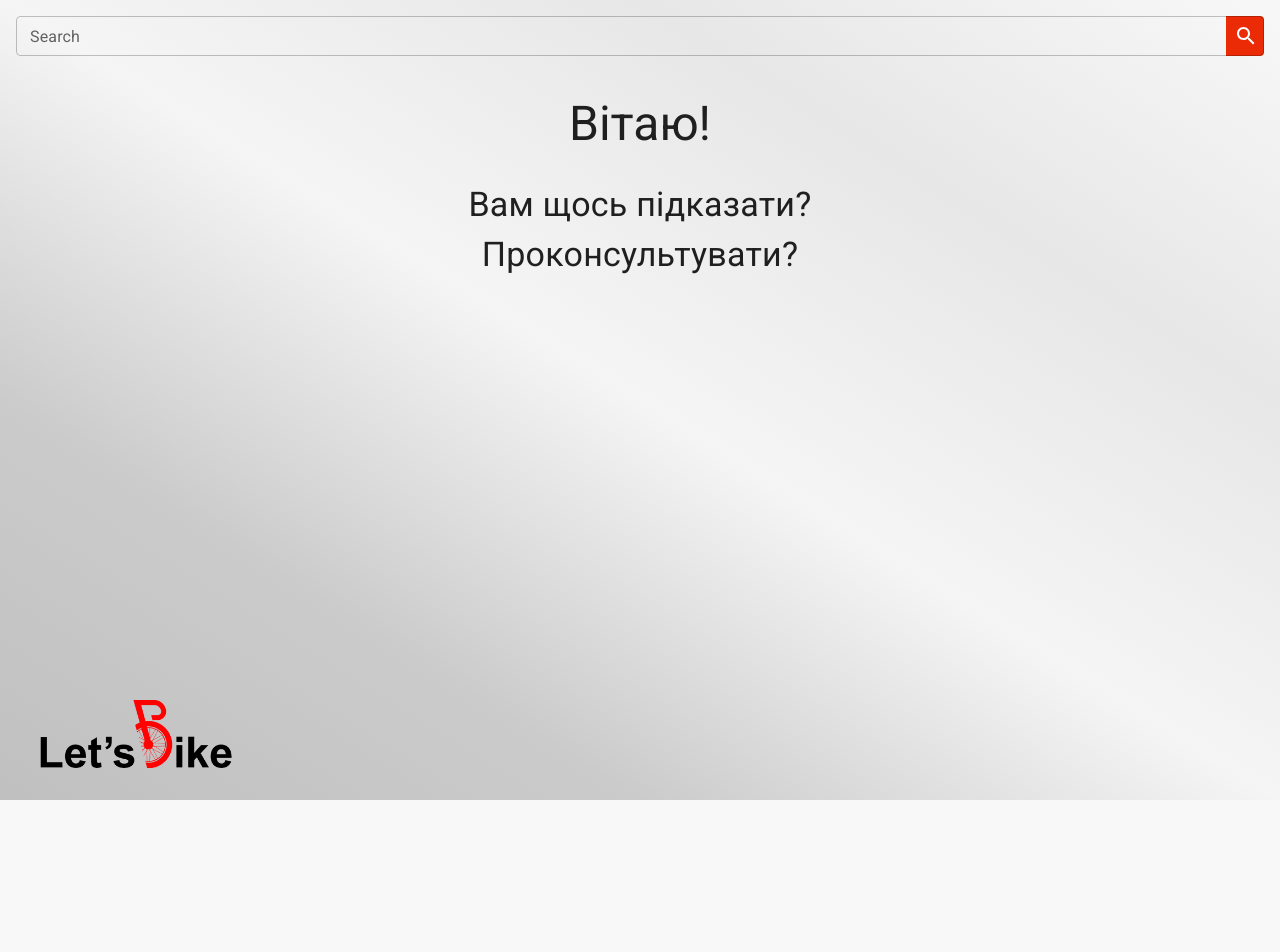
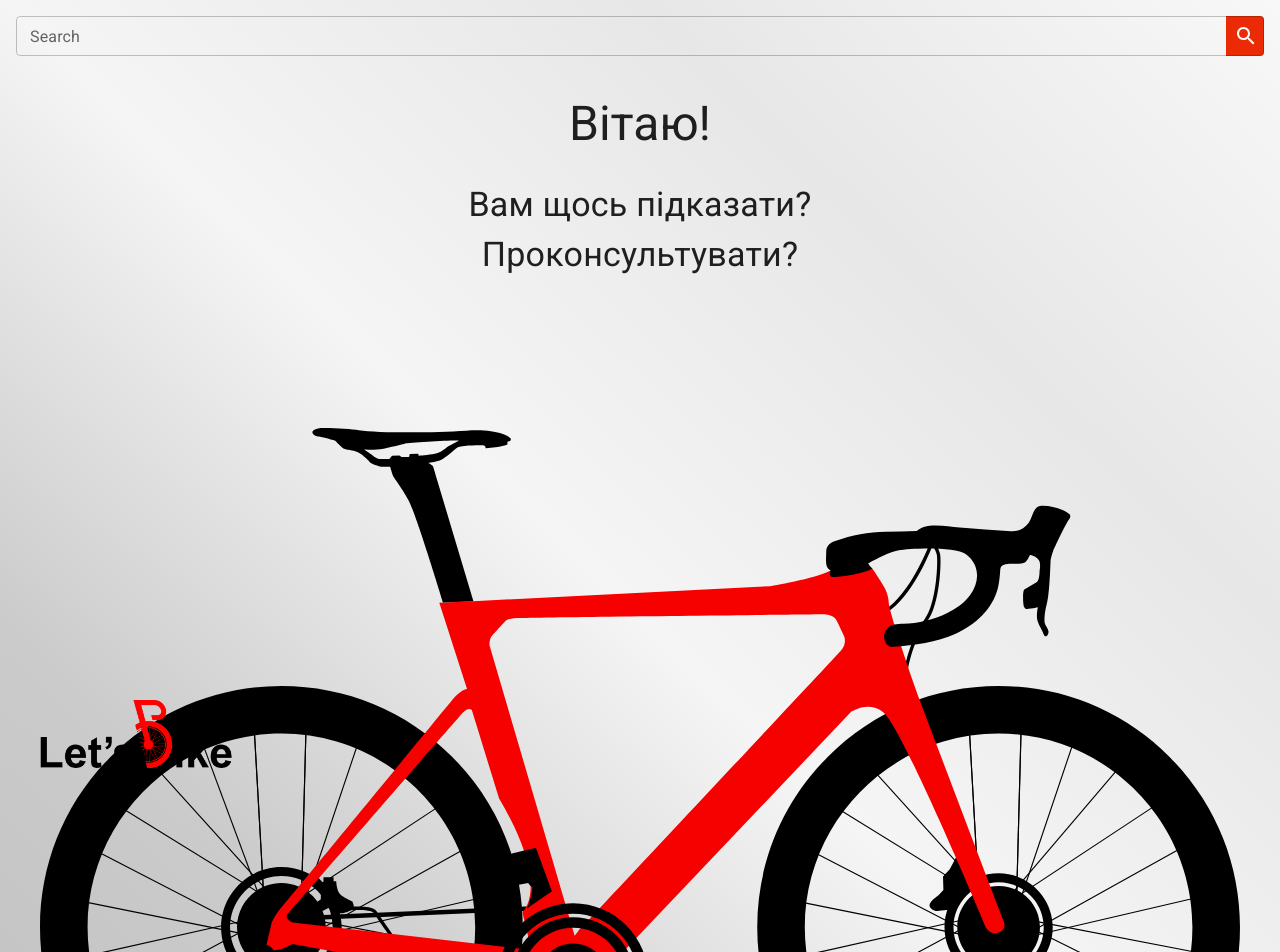
Before and after one commit to asubota/lets, a React (Vite) app: page / in a window 1280 px wide. Shown: the top 952 px of the page. Before the commit the page ends 800 px from the top, so only its background shows below. Built offline with nearby package versions, Linux system fonts and the light colour scheme; no server answers; the HTML template or start-up script is replaced by a standard one.

Commit message:
add bike on welcome screen

```diff
--- a/package.json
+++ b/package.json
@@ -20,6 +20,7 @@
     "react": "18.3.1",
     "react-dom": "18.3.1",
     "react-hook-form": "7.51.5",
+    "vite-plugin-svgr": "4.2.0",
     "swiper": "11.1.3"
   },
   "devDependencies": {
--- a/src/components/welcome.tsx
+++ b/src/components/welcome.tsx
@@ -1,5 +1,7 @@
 import { Box, Typography } from '@mui/material'
 import { Logo } from './logo.tsx'
+
+import Bike from './bike.svg?react'
 
 export const Welcome = () => {
   return (
@@ -13,6 +15,10 @@ export const Welcome = () => {
         <Box>Проконсультувати?</Box>
       </Typography>
 
+      <Box sx={{ p: 4, mt: '120px' }}>
+        <Bike />
+      </Box>
+
       <Logo />
     </Box>
   )
--- a/tsconfig.json
+++ b/tsconfig.json
@@ -5,6 +5,7 @@
     "lib": ["ES2020", "DOM", "DOM.Iterable"],
     "module": "ESNext",
     "skipLibCheck": true,
+    "types": ["vite-plugin-svgr/client"],
 
     /* Bundler mode */
     "moduleResolution": "bundler",
--- a/vite.config.ts
+++ b/vite.config.ts
@@ -2,6 +2,7 @@ import { defineConfig } from 'vite'
 import react from '@vitejs/plugin-react'
 import basicSsl from '@vitejs/plugin-basic-ssl'
 import { VitePWA } from 'vite-plugin-pwa'
+import svgr from 'vite-plugin-svgr'
 
 const base = '/lets'
 
@@ -20,6 +21,7 @@ export default defineConfig({
   },
   plugins: [
     react(),
+    svgr(),
     basicSsl(),
     VitePWA({
       registerType: 'autoUpdate',
```
Also changed, not shown: src/components/bike.svg (added), 1 other file (tests, documents, lock files or other folders).
